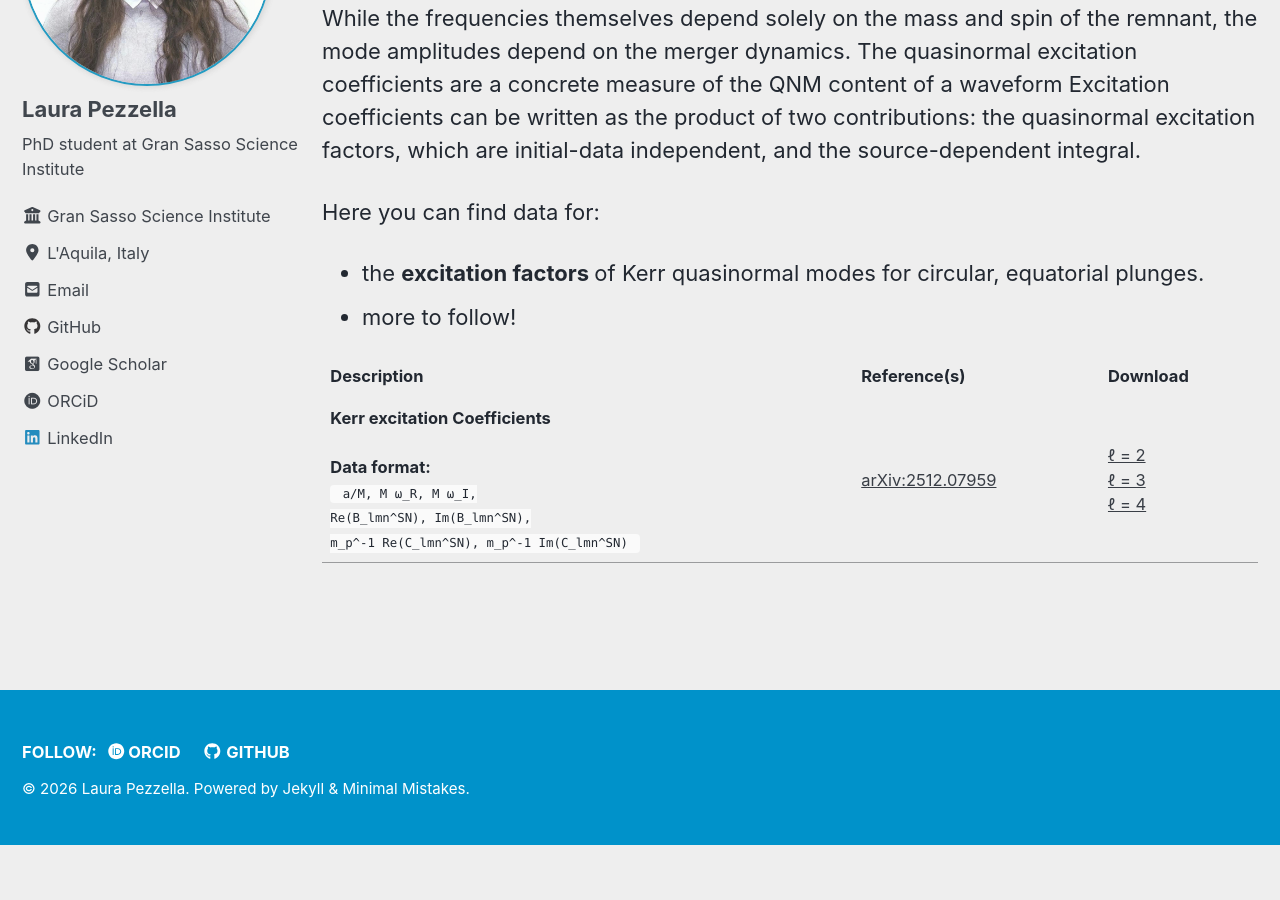
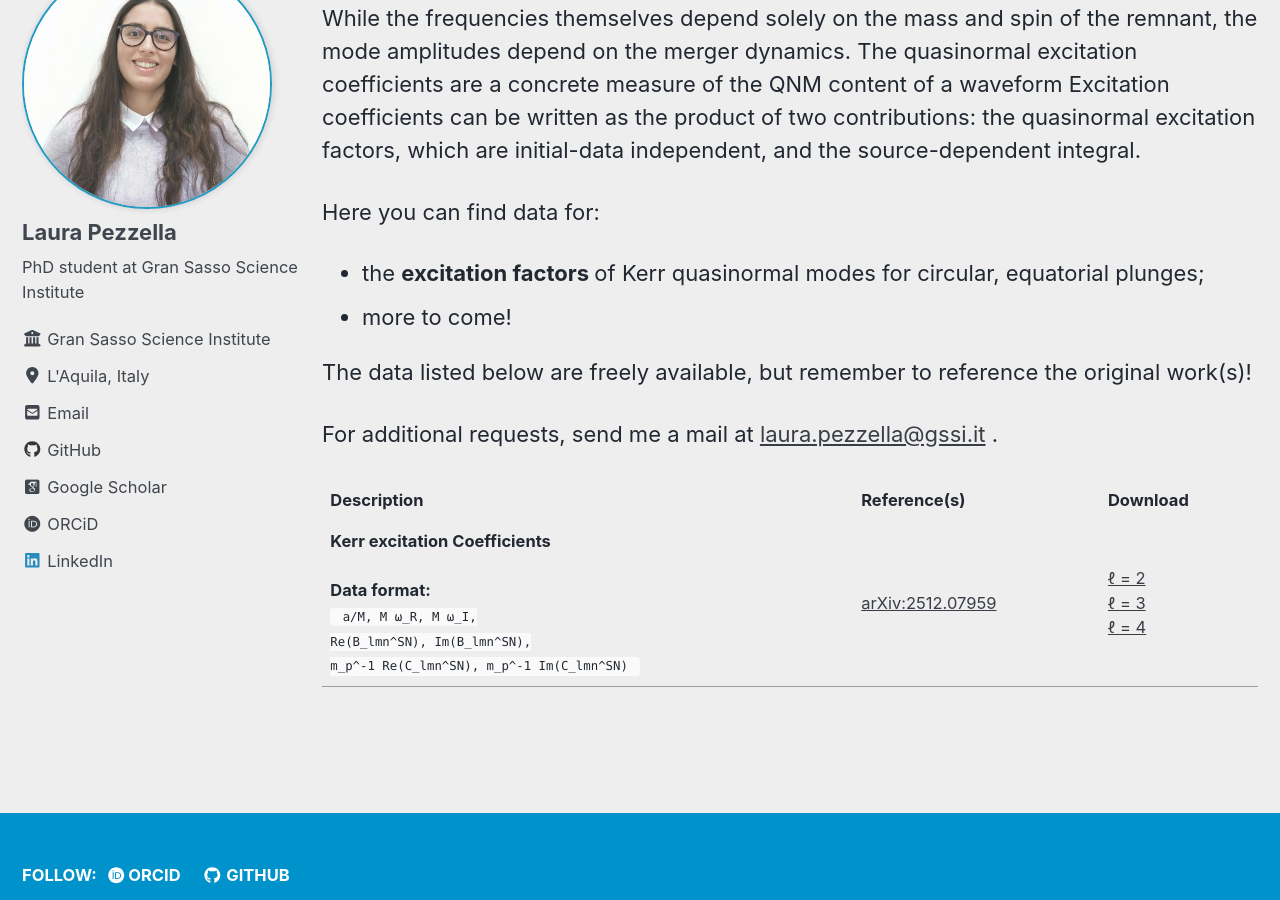
Before and after one commit to PezzLa/pezzla.github.io, a Jekyll site: the page built from _pages/ringdown.md, in a window 1280 px wide and 900 px high, scrolled down 359 px. Built offline with Jekyll 4.4.1, drawn with Linux system fonts in a browser that asks for light colours; some web fonts are replaced; before the commit the page ends 1204 px from its top, so only the background shows below that.

Commit message:
Update ringdown.md

```diff
--- a/_pages/ringdown.md
+++ b/_pages/ringdown.md
@@ -19,9 +19,14 @@ which are initial-data independent, and the source-dependent integral.
 Here you can find data for:
 
 <ul>
-  <li> the <b> excitation factors </b> of Kerr quasinormal modes for circular, equatorial plunges. </li>
-  <li> more to follow! </li>
+  <li> the <b> excitation factors </b> of Kerr quasinormal modes for circular, equatorial plunges; </li>
+  <li> more to come! </li>
 </ul>
+
+The data listed below are freely available, but remember to reference the original work(s)!
+
+For additional requests, send me a mail at [laura.pezzella@gssi.it](mailto:laura.pezzella@gssi.it) .
+
 
 <table>
   <tr>
```
